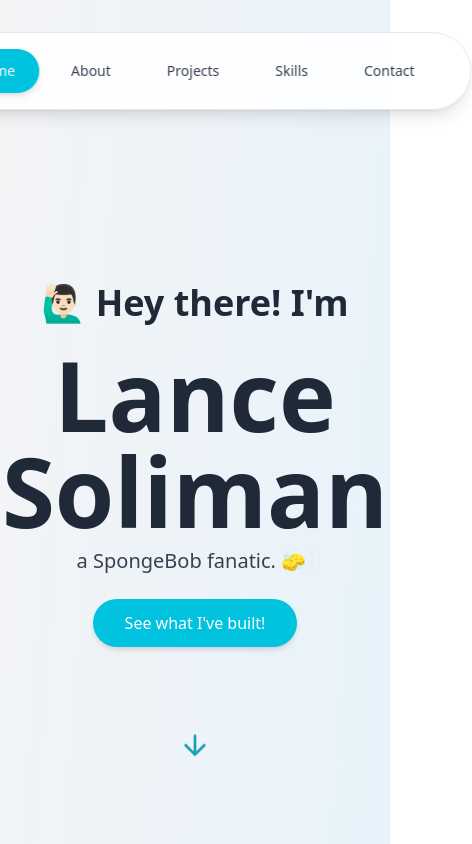
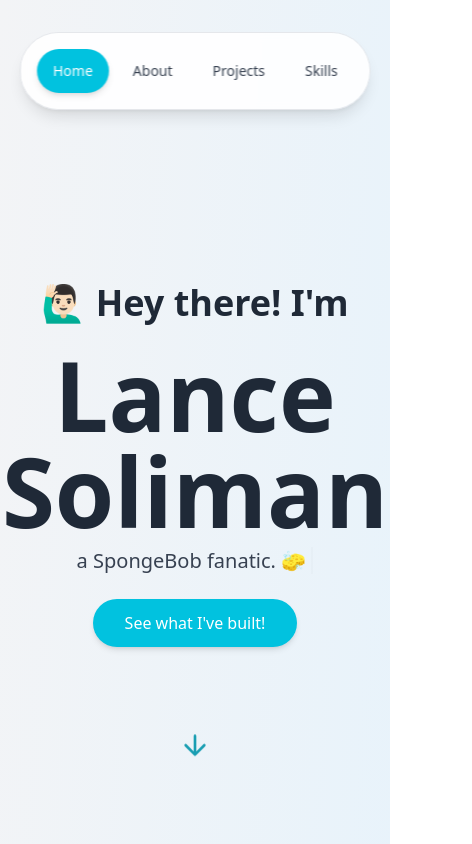
Before and after one commit to solimanlance/lances-portfolio, a Next.js app: page / in a window 390 px wide. Shown: the top 844 px of the page, 472 px wide, since content can reach past the window. Built offline with nearby package versions, Linux system fonts and the light colour scheme.

Commit message:
fixed nav for mobile

```diff
--- a/src/pages/index.js
+++ b/src/pages/index.js
@@ -56,13 +56,13 @@ export default function Home() {
 
       {/* 'navbar' which is just buttons at the top */}
       <nav className="absolute top-8 left-1/2 transform -translate-x-1/2 z-50">
-        <div className="bg-white/90 backdrop-blur-sm border border-gray-200 rounded-full px-8 py-4 shadow-lg">
-          <div className="flex items-center space-x-2">
+        <div className="bg-white/90 backdrop-blur-sm border border-gray-200 rounded-full px-4 md:px-8 py-4 shadow-lg overflow-x-auto max-w-[90vw]">
+          <div className="flex items-center space-x-2 w-max">
             {sections.map((section) => (
               <button
                 key={section.id}
                 onClick={() => scrollToSection(section.id)}
-                className={`px-6 py-3 rounded-full text-sm font-medium transition-all duration-300 ${
+                className={`px-4 md:px-6 py-3 rounded-full text-sm font-medium transition-all duration-300 whitespace-nowrap flex-shrink-0 ${
                   activeSection === section.id
                     ? 'text-white bg-[#01C2DF] shadow-md'
                     : 'text-gray-700 hover:text-blue-600 hover:bg-blue-50'
@@ -72,11 +72,9 @@ export default function Home() {
               </button>
             ))}
           </div>
-
         </div>
       </nav>
-
-      {/* sections */}
+        {/* sections */}
       <section id="home" className="min-h-[850px] flex items-center justify-center">
         <div className="text-center">
           <h1 className="text-4xl font-bold text-gray-800 mb-6 mt-20">🙋🏻‍♂️ Hey there! I&apos;m</h1>
```
